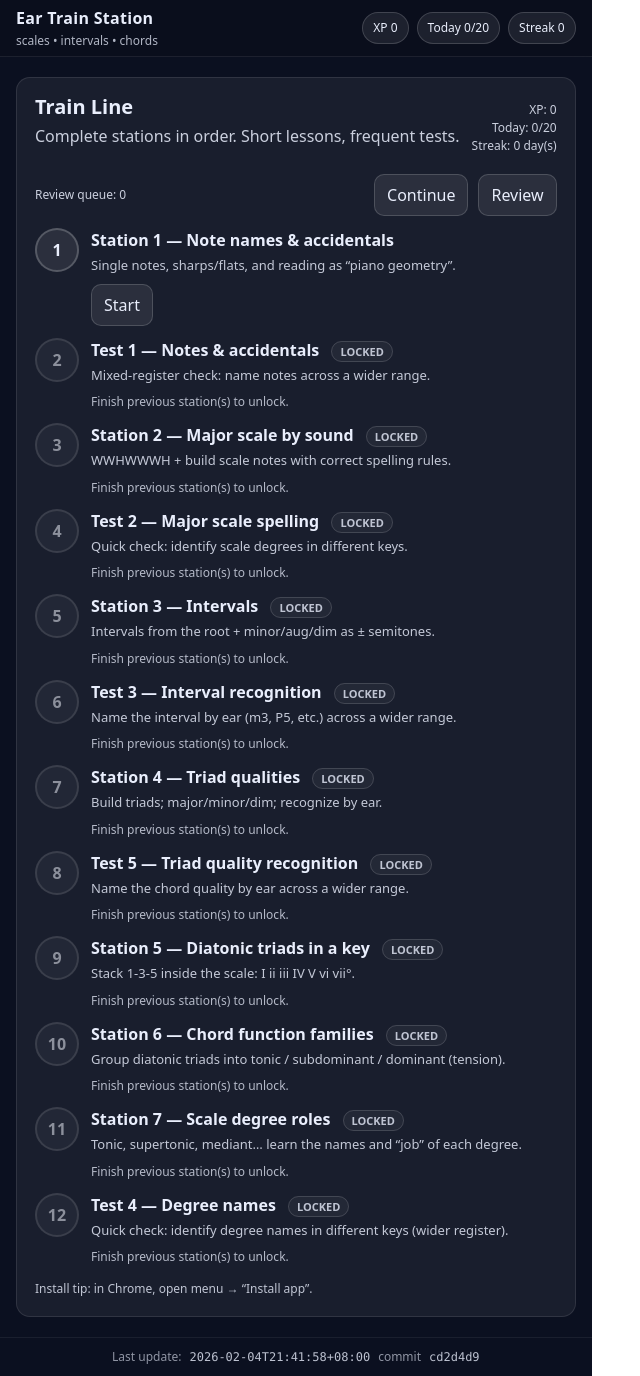
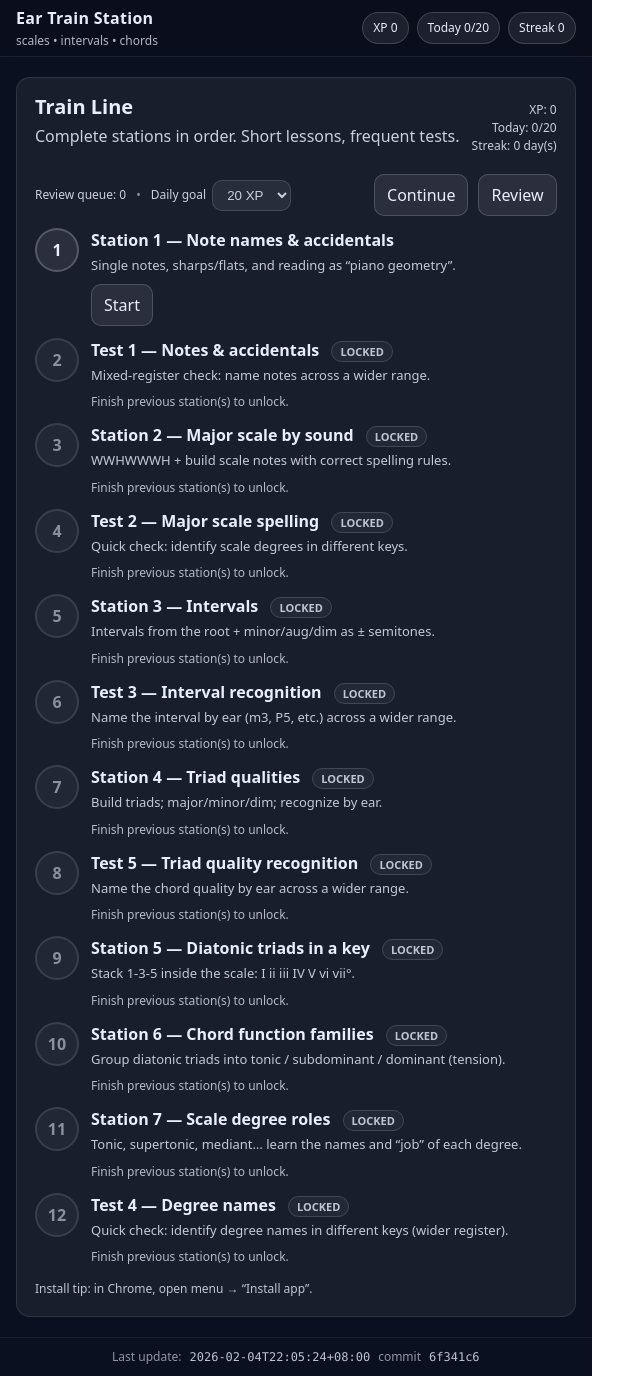
Before and after one commit to wpwcbc/ear-train-station, a React (Vite) app: page / in a window 1280 px wide. Shown: the whole page, without its empty margins (0-640 px from the left). Built offline with nearby package versions, Linux system fonts and the light colour scheme.

Commit message:
Add daily XP goal selector on map

```diff
--- a/src/App.css
+++ b/src/App.css
@@ -204,3 +204,16 @@ button.ghost {
   border: 1px solid rgba(255, 255, 255, 0.16);
   background: rgba(255, 255, 255, 0.08);
 }
+
+select {
+  border-radius: 10px;
+  border: 1px solid rgba(255, 255, 255, 0.16);
+  background: rgba(255, 255, 255, 0.08);
+  color: #e9eefc;
+  padding: 6px 10px;
+}
+
+option {
+  background: #0b1020;
+  color: #e9eefc;
+}
--- a/src/App.tsx
+++ b/src/App.tsx
@@ -32,7 +32,7 @@ function App() {
 
       <main className="main">
         <Routes>
-          <Route path="/" element={<MapPage progress={progress} />} />
+          <Route path="/" element={<MapPage progress={progress} setProgress={setProgress} />} />
           <Route path="/review" element={<ReviewPage progress={progress} setProgress={setProgress} />} />
           <Route path="/station/:stationId" element={<StationPage progress={progress} setProgress={setProgress} />} />
         </Routes>
--- a/src/buildInfo.ts
+++ b/src/buildInfo.ts
@@ -1,6 +1,6 @@
 // AUTO-GENERATED by scripts/gen-build-info.mjs
 export const BUILD_INFO = {
-  commit: "cd2d4d9",
-  committedAt: "2026-02-04T21:41:58+08:00",
-  builtAt: "2026-02-04T14:04:44.083Z",
+  commit: "6f341c6",
+  committedAt: "2026-02-04T22:05:24+08:00",
+  builtAt: "2026-02-04T14:21:56.591Z",
 } as const;
--- a/src/pages/MapPage.tsx
+++ b/src/pages/MapPage.tsx
@@ -3,7 +3,13 @@ import { STATIONS, nextUnlockedIncomplete } from '../lib/stations';
 import type { Progress } from '../lib/progress';
 import { mistakeCount } from '../lib/mistakes';
 
-export function MapPage({ progress }: { progress: Progress }) {
+export function MapPage({
+  progress,
+  setProgress,
+}: {
+  progress: Progress;
+  setProgress: (p: Progress) => void;
+}) {
   return (
     <div className="card">
       <div style={{ display: 'flex', justifyContent: 'space-between', alignItems: 'baseline', gap: 12 }}>
@@ -30,10 +36,28 @@ export function MapPage({ progress }: { progress: Progress }) {
           flexWrap: 'wrap',
         }}
       >
-        <div style={{ fontSize: 12, opacity: 0.85 }}>
-          Review queue: {mistakeCount()}
+        <div style={{ fontSize: 12, opacity: 0.85, display: 'flex', gap: 10, alignItems: 'center', flexWrap: 'wrap' }}>
+          <span>Review queue: {mistakeCount()}</span>
+          <span style={{ opacity: 0.65 }}>•</span>
+          <label style={{ display: 'inline-flex', gap: 6, alignItems: 'center' }}>
+            <span>Daily goal</span>
+            <select
+              value={progress.dailyGoalXp}
+              onChange={(e) => {
+                const n = Number.parseInt(e.target.value, 10);
+                if (!Number.isFinite(n) || n <= 0) return;
+                setProgress({ ...progress, dailyGoalXp: n });
+              }}
+            >
+              {[10, 20, 40, 60].map((n) => (
+                <option key={n} value={n}>
+                  {n} XP
+                </option>
+              ))}
+            </select>
+          </label>
           {progress.dailyXpToday >= progress.dailyGoalXp ? (
-            <span style={{ marginLeft: 10, opacity: 0.95 }}>• Daily goal reached</span>
+            <span style={{ opacity: 0.95 }}>• Daily goal reached</span>
           ) : null}
         </div>
         <div style={{ display: 'flex', gap: 10, flexWrap: 'wrap' }}>
```
